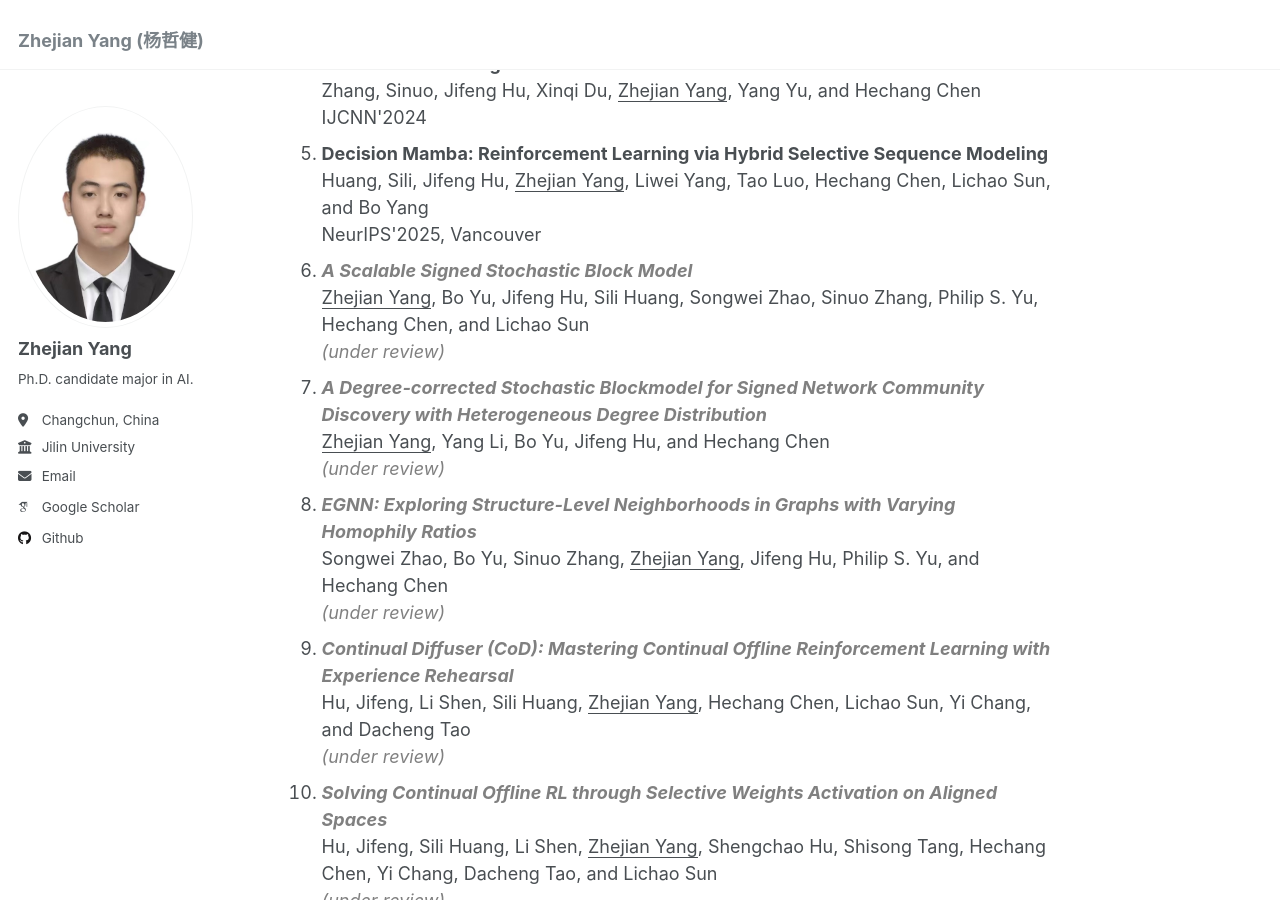
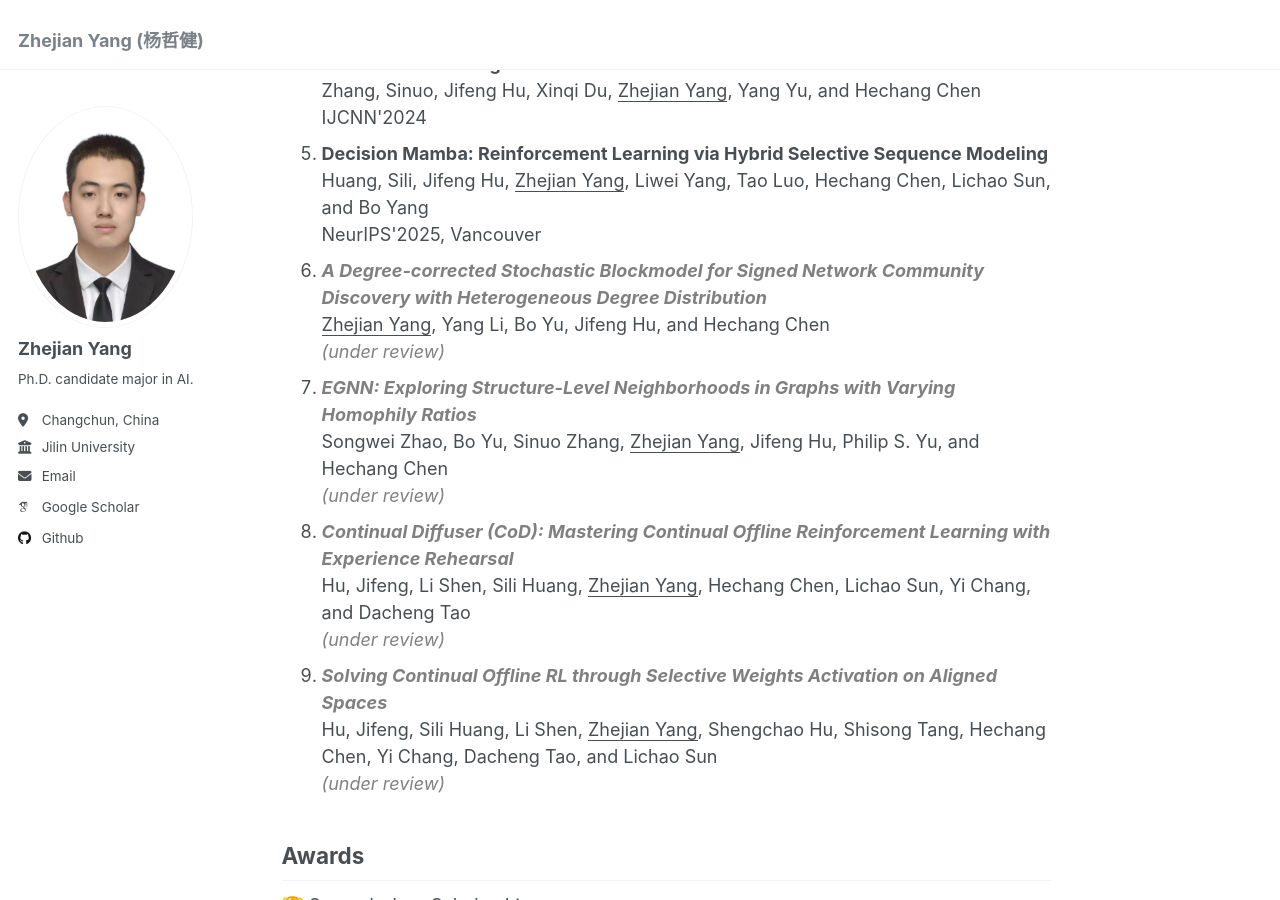
Before and after one commit to Caster-Yang/Caster-Yang.github.io, a Jekyll site: the page built from _pages/about.md, in a window 1280 px wide and 900 px high, scrolled down 718 px. Built offline with Jekyll 4.4.1, drawn with Linux system fonts in a browser that asks for light colours; some web fonts are replaced.

Commit message:
Update about.md

```diff
--- a/_pages/about.md
+++ b/_pages/about.md
@@ -45,15 +45,6 @@ IJCNN'2024
 Huang, Sili, Jifeng Hu, <u>Zhejian Yang</u>, Liwei Yang, Tao Luo, Hechang Chen, Lichao Sun, and Bo Yang
 <br>
 NeurIPS'2025, Vancouver
-</li>
-
-<li>
-<span style="color: grey;">
-<b><i>A Scalable Signed Stochastic Block Model </i></b></span>
-<br>
-<u>Zhejian Yang</u>, Bo Yu, Jifeng Hu, Sili Huang, Songwei Zhao, Sinuo Zhang, Philip S. Yu, Hechang Chen, and Lichao Sun
-<br>
-<span style="color: grey;"><i>(under review)</i></span>
 </li>
 
 <li>
```
